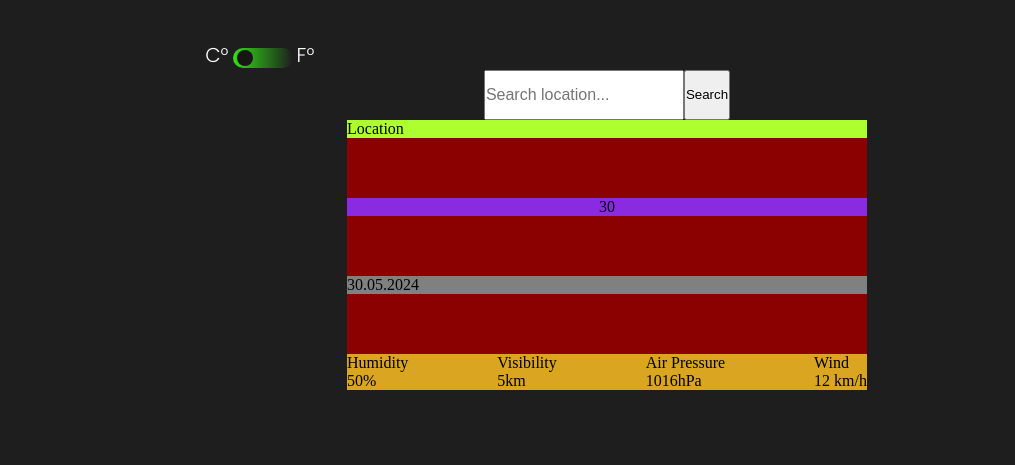
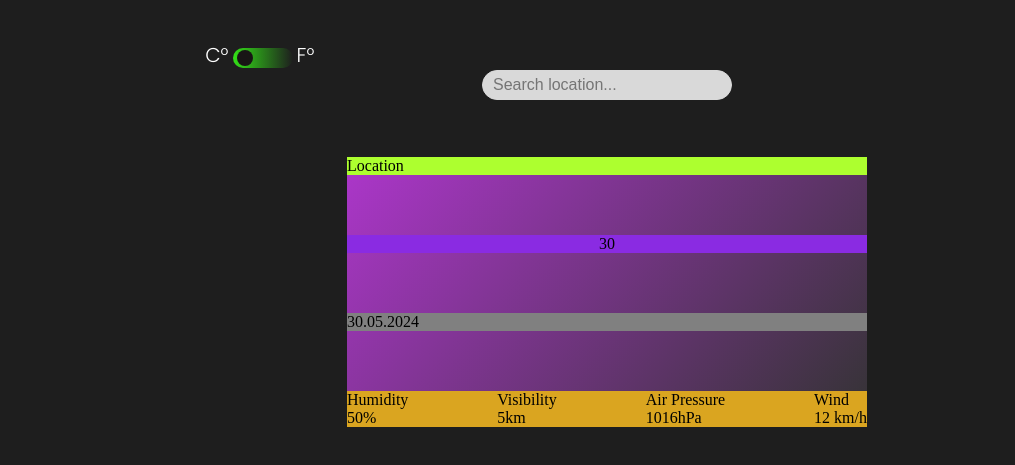
Before and after one commit to klaudiatrepa/weather-app, a website: page index.html in a window 1280 px wide. Shown: the part 227-692 px from the top of the page, without its empty margins (33-1048 px from the left). Drawn offline with Linux system fonts and the light colour scheme.

Commit message:
Upgraded search bar and added background color to weather info

```diff
--- a/index.css
+++ b/index.css
@@ -116,8 +116,6 @@ nav {
     bottom: 0;
     background: rgb(51, 224, 23);
     background: linear-gradient(90deg, rgba(51, 224, 23, 1) 0%, rgba(149, 241, 134, 0) 100%);
-    ;
-    -webkit-transition: .4s;
     transition: .4s;
 }
 
@@ -129,13 +127,10 @@ nav {
     left: 4px;
     top: 2px;
     background-color: #181515;
-    -webkit-transition: .4s;
     transition: .4s;
 }
 
 input:checked+.slider:before {
-    -webkit-transform: translateX(18px);
-    -ms-transform: translateX(18px);
     transform: translateX(18px);
 }
 
@@ -159,21 +154,45 @@ input:checked+.slider:before {
 .location-div {
     display: flex;
     justify-content: center;
+    margin-top: 5%;
+    gap: 10%;
 }
 
-input {
+.location-div input {
     height: 50px;
     width: 200px;
     font-size: 16px;
+    -webkit-border-radius: 20px;
+    -moz-border-radius: 20px;
+    border-radius: 20px;
+    border: 1px solid #D9D9D9;
+    color: #D9D9D9;
+    width: 250px;
+    height: 30px;
+    padding-left: 10px;
+    background-color: #D9D9D9;
+}
+
+input[type=text]:focus {
+    outline: none;
+    border: 1px solid #D9D9D9;
+    color: #D9D9D9;
+}
+
+.btn-search {
+    border-radius: 20px;
+    background-color: #D9D9D9;
 }
 
 .weather-info {
-    background-color: red;
+    background: rgb(173, 54, 203);
+    background: linear-gradient(132deg, rgba(173, 54, 203, 1) 0%, rgba(51, 51, 51, 1) 100%);
     height: 270px;
     width: 100%;
     display: flex;
     justify-content: space-between;
     flex-direction: column;
+    margin-top: 5%;
 }
 
 .location-name {
@@ -263,6 +282,10 @@ input {
         transform: translateX(30px);
     }
 
+    .location-div {
+        margin-top: 0;
+    }
+
     .weather-info {
         background-color: darkred;
         height: 270px;
--- a/index.html
+++ b/index.html
@@ -45,7 +45,7 @@
                 </div>
                 <div class="location-div">
                     <input type="text" placeholder="Search location...">
-                    <button class="btn-search">Search</button>
+                    <!-- <button class="btn-search">Search</button> -->
                 </div>
             </div>
             <div class="weather-div">
```
